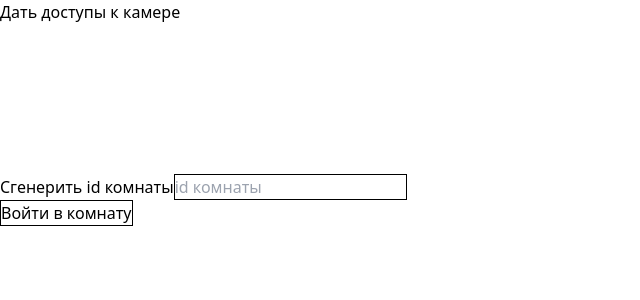
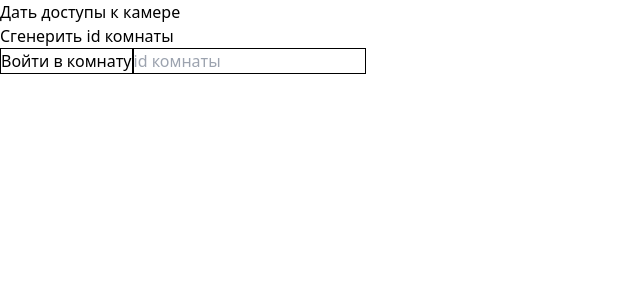
Before and after one commit to Giorno-Giovana/py-random-chat, a Nuxt app in the folder frontend/: page / in a window 1280 px wide. Shown: the top 300 px of the page, without its empty margins (0-640 px from the left). Built offline with nearby package versions, Linux system fonts and the light colour scheme.

Commit message:
Чуть улучше дизайн

```diff
--- a/frontend/components/video-stream.vue
+++ b/frontend/components/video-stream.vue
@@ -1,5 +1,5 @@
 <template>
-    <span><video ref='video' autoplay /></span>
+    <span><video ref='video' autoplay class="inline-block" /></span>
 </template>
 
 <script>
--- a/frontend/pages/index.vue
+++ b/frontend/pages/index.vue
@@ -1,17 +1,15 @@
 <template>
   <div>
-    <button @click="getMedia" class="border-black">
+    <button @click="getMedia" class="border-black block">
       Дать доступы к камере
     </button>
-    <video-stream :stream="localStream" />
-    <video-stream
-      v-for="stream in remoteStreams"
-      :stream="stream"
-      :key="stream.id"
-    />
 
-    <button @click="createOffer" class="border-black">
+    <button @click="createOffer" class="border-black block">
       Сгенерить id комнаты
+    </button>
+
+    <button @click="answerCall" class="border border-black">
+      Войти в комнату
     </button>
 
     <input
@@ -20,9 +18,15 @@
       placeholder="id комнаты"
     />
 
-    <button @click="answerCall" class="block border border-black">
-      Войти в комнату
-    </button>
+    <div class="grid grid-cols-2">
+      <video-stream :stream="localStream" />
+
+      <video-stream
+        v-for="stream in remoteStreams"
+        :stream="stream"
+        :key="stream.id"
+      />
+    </div>
   </div>
 </template>
 
@@ -56,12 +60,12 @@ export default {
         audio: true,
       });
       this.addStreamToPeers(localStream);
-      this.localStream = new MediaStream()
-      localStream.getTracks().forEach(track => {
-        console.log(track)
-        if (track.kind === 'audio') return
-        this.localStream.addTrack(track)
-      })
+      this.localStream = new MediaStream();
+      localStream.getTracks().forEach((track) => {
+        console.log(track);
+        if (track.kind === "audio") return;
+        this.localStream.addTrack(track);
+      });
       this.addRemoteStreamToPeersListener();
     },
     async createOffer() {
@@ -144,10 +148,10 @@ export default {
     },
     addRemoteStreamToPeersListener() {
       pc.ontrack = (event) => {
-        const currentStream = event.streams[0]
-        if (this.remoteStreams.some(s => s.id === currentStream.id)) return
-        console.log('Получен новый стрим', currentStream)
-        this.remoteStreams.push(currentStream)
+        const currentStream = event.streams[0];
+        if (this.remoteStreams.some((s) => s.id === currentStream.id)) return;
+        console.log("Получен новый стрим", currentStream);
+        this.remoteStreams.push(currentStream);
       };
     },
     addStreamToPeers(stream) {
```
